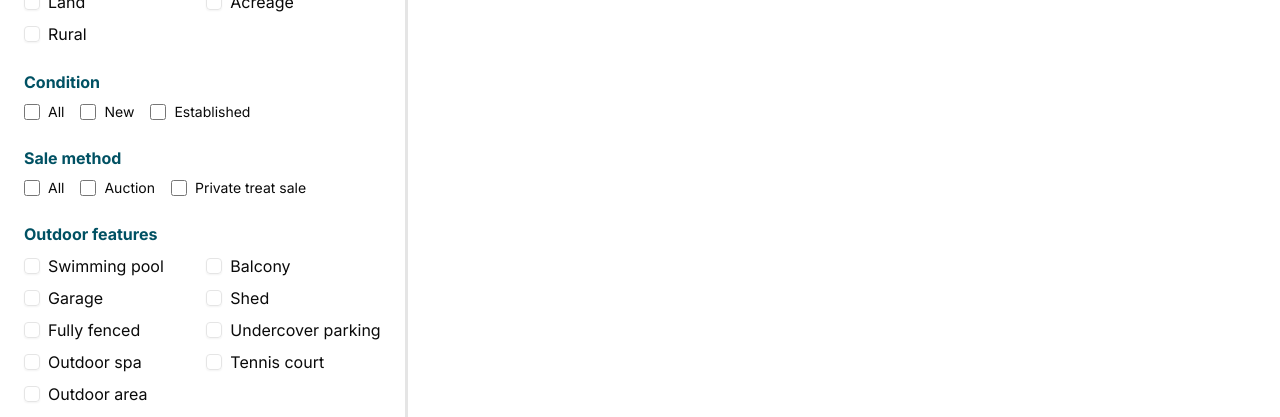
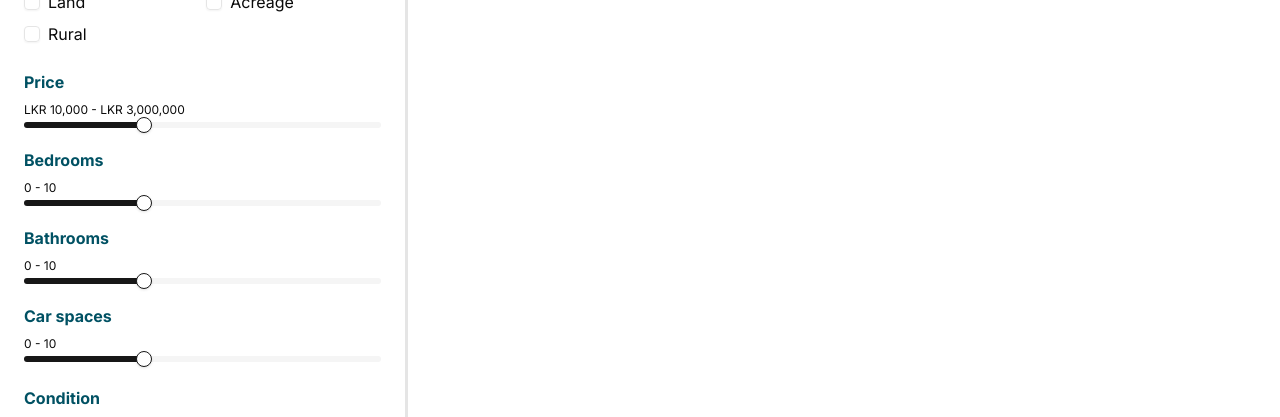
Before and after one commit to ChamikaJayarathna/KeyNestFrontend, a React (Vite) app: page /property in a window 1280 px wide. Shown: the part 249-666 px from the top of the page. Built offline with nearby package versions, Linux system fonts and the light colour scheme; no server answers.

Commit message:
update Specification.jsx v1

```diff
--- a/package.json
+++ b/package.json
@@ -15,6 +15,7 @@
     "@radix-ui/react-checkbox": "^1.1.4",
     "@radix-ui/react-select": "^2.1.6",
     "@radix-ui/react-separator": "^1.1.2",
+    "@radix-ui/react-slider": "^1.2.3",
     "@radix-ui/react-slot": "^1.1.2",
     "@tailwindcss/vite": "^4.0.0",
     "axios": "^1.7.9",
--- a/src/components/sidebar-filter/SidebarFilter.jsx
+++ b/src/components/sidebar-filter/SidebarFilter.jsx
@@ -5,6 +5,7 @@
 import IndoorFeatures from "./components/IndoorFeatures";
 import ClimateFeatures from "./components/ClimateFeatures";
 import AccessibilityFeatures from "./components/AccessibilityFeatures";
+import Specification from "./components/Specification";
 
 const SidebarFilter = () => {
 
@@ -21,8 +22,27 @@
     <div className="p-6 space-y-6 border-r-3 h-screen overflow-y-auto sticky top-0 no-scrollbar">
 
       <PropertyTypes filter={filter} handleFilterChange={handleFilterChange} filterData={filterData}/>
+      <Specification/>
 
-
+      {/* <div>
+        <h2 className="text-custom-teal-blue text-base font-bold mb-2">
+          Land size
+        </h2>
+        <div className="flex gap-4">
+          <div className="w-1/2">
+            <div className="text-sm text-gray-600 mb-1">Min</div>
+            <select className="w-full p-2 border rounded">
+              <option>Any</option>
+            </select>
+          </div>
+          <div className="w-1/2">
+            <div className="text-sm text-gray-600 mb-1">Max</div>
+            <select className="w-full p-2 border rounded">
+              <option>Any</option>
+            </select>
+          </div>
+        </div>
+      </div> */}
 
       <div>
         <h2 className="text-custom-teal-blue text-base font-bold mb-2">
--- a/src/components/sidebar-filter/components/Specification.jsx
+++ b/src/components/sidebar-filter/components/Specification.jsx
@@ -1,81 +1,42 @@
-import React from 'react';
+import React from "react";
+import { Slider } from "@/components/ui/slider";
 
 const Specification = () => {
   return (
     <div>
-      <div>
+      <div className="mb-5">
         <h2 className="text-custom-teal-blue text-base font-bold mb-2">
           Price
         </h2>
         <div className="text-xs mb-1">LKR 10,000 - LKR 3,000,000</div>
-        <input
-          type="range"
-          className="w-full appearance-none h-1 bg-black rounded-full [&::-webkit-slider-thumb]:appearance-none [&::-webkit-slider-thumb]:w-4 [&::-webkit-slider-thumb]:h-4 [&::-webkit-slider-thumb]:bg-black [&::-webkit-slider-thumb]:rounded-full [&::-webkit-slider-thumb]:cursor-pointer [&::-moz-range-thumb]:w-4 [&::-moz-range-thumb]:h-4 [&::-moz-range-thumb]:bg-black [&::-moz-range-thumb]:rounded-full [&::-moz-range-thumb]:cursor-pointer"
-          min="10000"
-          max="3000000"
-        />
+        <Slider defaultValue={[33]} max={100} step={1} />
       </div>
 
-      <div>
+      <div className="mb-5">
         <h2 className="text-custom-teal-blue text-base font-bold mb-2">
           Bedrooms
         </h2>
         <div className="text-xs mb-1">0 - 10</div>
-        <input
-          type="range"
-          className="w-full appearance-none h-1 bg-black rounded-full [&::-webkit-slider-thumb]:appearance-none [&::-webkit-slider-thumb]:w-4 [&::-webkit-slider-thumb]:h-4 [&::-webkit-slider-thumb]:bg-black [&::-webkit-slider-thumb]:rounded-full [&::-webkit-slider-thumb]:cursor-pointer [&::-moz-range-thumb]:w-4 [&::-moz-range-thumb]:h-4 [&::-moz-range-thumb]:bg-black [&::-moz-range-thumb]:rounded-full [&::-moz-range-thumb]:cursor-pointer"
-          min="0"
-          max="10"
-        />
+        <Slider defaultValue={[33]} max={100} step={1} />
       </div>
 
-      <div>
+      <div className="mb-5">
         <h2 className="text-custom-teal-blue text-base font-bold mb-2">
           Bathrooms
         </h2>
         <div className="text-xs mb-1">0 - 10</div>
-        <input
-          type="range"
-          className="w-full appearance-none h-1 bg-black rounded-full [&::-webkit-slider-thumb]:appearance-none [&::-webkit-slider-thumb]:w-4 [&::-webkit-slider-thumb]:h-4 [&::-webkit-slider-thumb]:bg-black [&::-webkit-slider-thumb]:rounded-full [&::-webkit-slider-thumb]:cursor-pointer [&::-moz-range-thumb]:w-4 [&::-moz-range-thumb]:h-4 [&::-moz-range-thumb]:bg-black [&::-moz-range-thumb]:rounded-full [&::-moz-range-thumb]:cursor-pointer"
-          min="0"
-          max="10"
-        />
+        <Slider defaultValue={[33]} max={100} step={1} />
       </div>
 
-      <div>
+      <div className="mb-5">
         <h2 className="text-custom-teal-blue text-base font-bold mb-2">
           Car spaces
         </h2>
         <div className="text-xs mb-1">0 - 10</div>
-        <input
-          type="range"
-          className="w-full appearance-none h-1 bg-black rounded-full [&::-webkit-slider-thumb]:appearance-none [&::-webkit-slider-thumb]:w-4 [&::-webkit-slider-thumb]:h-4 [&::-webkit-slider-thumb]:bg-black [&::-webkit-slider-thumb]:rounded-full [&::-webkit-slider-thumb]:cursor-pointer [&::-moz-range-thumb]:w-4 [&::-moz-range-thumb]:h-4 [&::-moz-range-thumb]:bg-black [&::-moz-range-thumb]:rounded-full [&::-moz-range-thumb]:cursor-pointer"
-          min="0"
-          max="10"
-        />
-      </div>
-
-      <div>
-        <h2 className="text-custom-teal-blue text-base font-bold mb-2">
-          Land size
-        </h2>
-        <div className="flex gap-4">
-          <div className="w-1/2">
-            <div className="text-sm text-gray-600 mb-1">Min</div>
-            <select className="w-full p-2 border rounded">
-              <option>Any</option>
-            </select>
-          </div>
-          <div className="w-1/2">
-            <div className="text-sm text-gray-600 mb-1">Max</div>
-            <select className="w-full p-2 border rounded">
-              <option>Any</option>
-            </select>
-          </div>
-        </div>
+        <Slider defaultValue={[33]} max={100} step={1} />
       </div>
     </div>
   );
-}
+};
 
 export default Specification;
--- /dev/null
+++ b/src/components/ui/slider.jsx
@@ -0,0 +1,54 @@
+import * as React from "react"
+import * as SliderPrimitive from "@radix-ui/react-slider"
+
+import { cn } from "@/lib/utils"
+
+function Slider({
+  className,
+  defaultValue,
+  value,
+  min = 0,
+  max = 100,
+  ...props
+}) {
+  const _values = React.useMemo(() =>
+    Array.isArray(value)
+      ? value
+      : Array.isArray(defaultValue)
+        ? defaultValue
+        : [min, max], [value, defaultValue, min, max])
+
+  return (
+    <SliderPrimitive.Root
+      data-slot="slider"
+      defaultValue={defaultValue}
+      value={value}
+      min={min}
+      max={max}
+      className={cn(
+        "relative flex w-full touch-none items-center select-none data-[disabled]:opacity-50 data-[orientation=vertical]:h-full data-[orientation=vertical]:min-h-44 data-[orientation=vertical]:w-auto data-[orientation=vertical]:flex-col",
+        className
+      )}
+      {...props}>
+      <SliderPrimitive.Track
+        data-slot="slider-track"
+        className={cn(
+          "bg-muted relative grow overflow-hidden rounded-full data-[orientation=horizontal]:h-1.5 data-[orientation=horizontal]:w-full data-[orientation=vertical]:h-full data-[orientation=vertical]:w-1.5"
+        )}>
+        <SliderPrimitive.Range
+          data-slot="slider-range"
+          className={cn(
+            "bg-primary absolute data-[orientation=horizontal]:h-full data-[orientation=vertical]:w-full"
+          )} />
+      </SliderPrimitive.Track>
+      {Array.from({ length: _values.length }, (_, index) => (
+        <SliderPrimitive.Thumb
+          data-slot="slider-thumb"
+          key={index}
+          className="border-primary bg-background ring-ring/50 block size-4 shrink-0 rounded-full border shadow-sm transition-[color,box-shadow] hover:ring-4 focus-visible:ring-4 focus-visible:outline-hidden disabled:pointer-events-none disabled:opacity-50" />
+      ))}
+    </SliderPrimitive.Root>
+  );
+}
+
+export { Slider }
```
Also changed, not shown: 1 other file (tests, documents, lock files or other folders).
